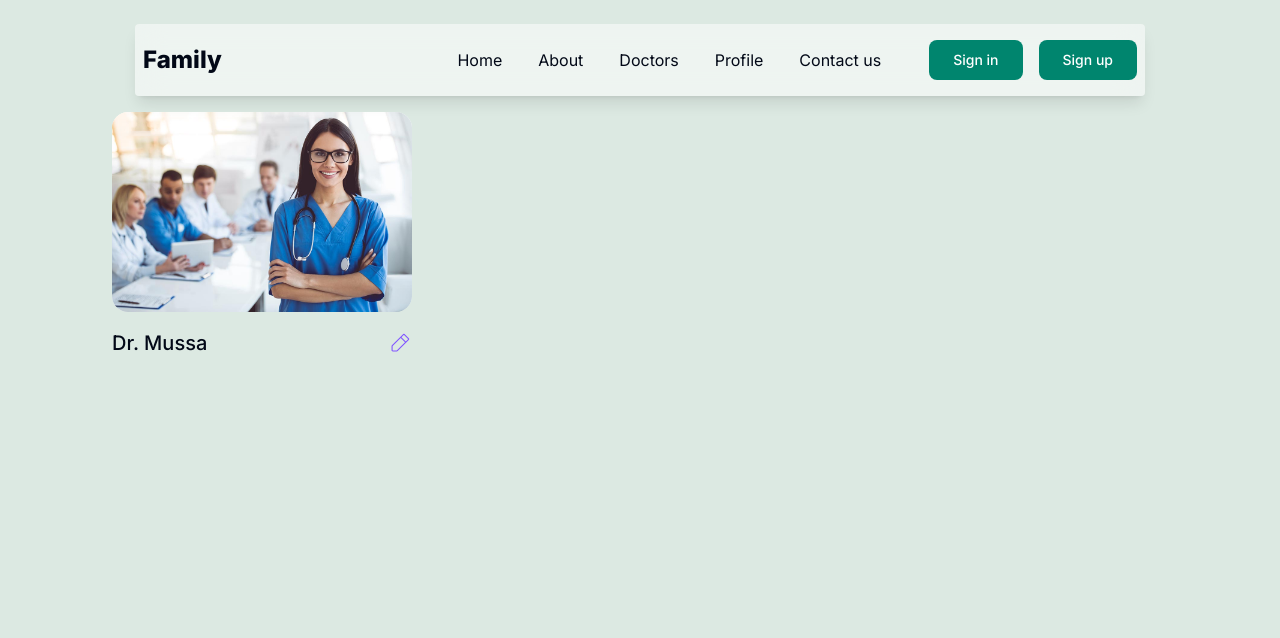
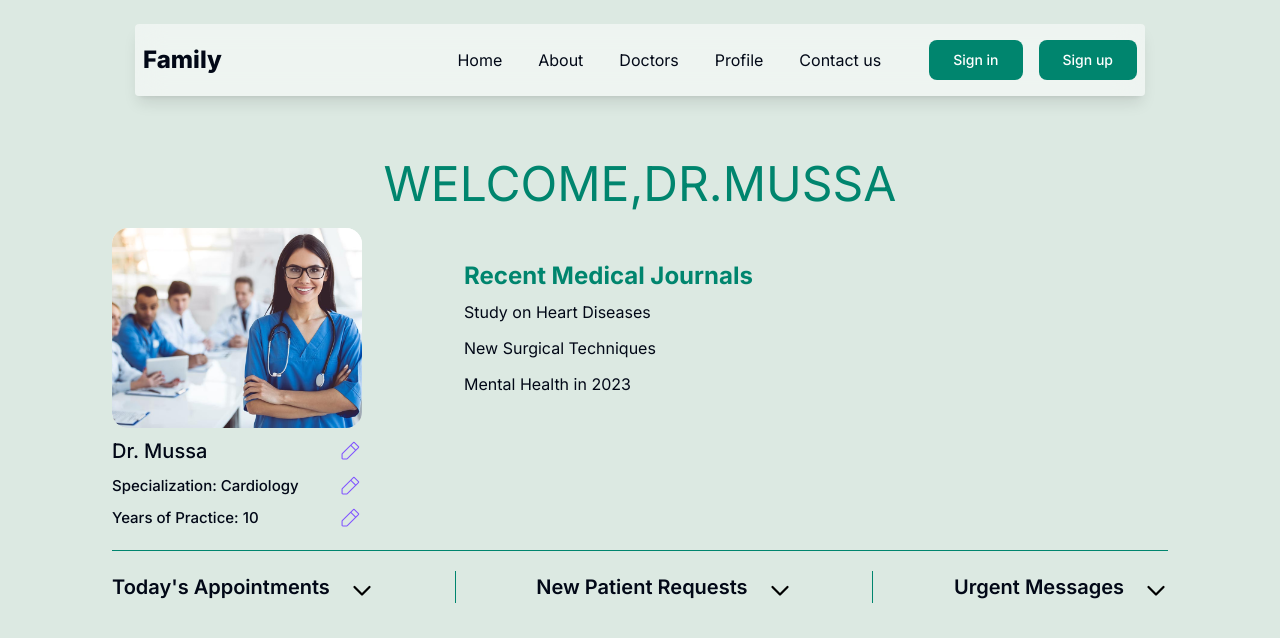
Before and after one commit to jmussamuhindo/Family_Health-, a Next.js app: page /profile in a window 1280 px wide. Shown: the top 638 px of the page. Built offline with nearby package versions, Linux system fonts and the light colour scheme.

Commit message:
feat: changes on profile page

```diff
--- a/package.json
+++ b/package.json
@@ -14,6 +14,7 @@
     "@radix-ui/react-popover": "^1.0.7",
     "@radix-ui/react-radio-group": "^1.1.3",
     "@radix-ui/react-select": "^2.0.0",
+    "@radix-ui/react-separator": "^1.0.3",
     "@radix-ui/react-slot": "^1.0.2",
     "@radix-ui/react-toast": "^1.1.5",
     "class-variance-authority": "^0.7.0",
--- a/src/app/profile/page.tsx
+++ b/src/app/profile/page.tsx
@@ -1,7 +1,9 @@
+/* eslint-disable react/no-unescaped-entities */
 "use client"
 
-import { Edit } from "@/components/Icons/Icons"
+import { ArrowDawn, Edit } from "@/components/Icons/Icons"
 import { ProfileImage } from "@/components/ProfileImage"
+import { Separator } from "@/components/ui/separator"
 import { motion } from "framer-motion"
 
 const Profile = () => {
@@ -11,16 +13,68 @@ const Profile = () => {
         initial={{ opacity: 0 }}
         animate={{ opacity: 1 }}
         transition={{ duration: 1.2, ease: "easeInOut" }}
-        className="w-full mt-28"
+        className="w-full mt-40 space-y-5"
       >
+        <div className="grid place-content-center">
+          <h1 className="text-5xl text-primary mx-auto ">WELCOME,DR.MUSSA</h1>
+        </div>
         <div className="grid grid-cols-3">
-          <div className="space-y-4">
+          <div className="space-y-2">
             <ProfileImage />
-            <span className="w-[300px] flex justify-between items-center">
+            <span className="w-[250px] flex justify-between items-center">
               <p className="font-medium text-[20px]">Dr. Mussa</p>
               <Edit className="cursor-pointer" />
             </span>
+            <span className="w-[250px] flex justify-between items-center">
+              <p className="font-medium text-[15px]">
+                {" "}
+                Specialization: Cardiology{" "}
+              </p>
+              <Edit className="cursor-pointer" />
+            </span>
+            <span className="w-[250px] flex justify-between items-center">
+              <p className="font-medium text-[15px]"> Years of Practice: 10</p>
+              <Edit className="cursor-pointer" />
+            </span>
           </div>
+          <div className="mt-8">
+            <h1 className="text-2xl text-primary font-bold pb-2">
+              Recent Medical Journals
+            </h1>
+
+            <span className="space-y-3">
+              <p>Study on Heart Diseases</p>
+              <p>New Surgical Techniques </p>
+              <p>Mental Health in 2023</p>
+            </span>
+          </div>
+        </div>
+        <Separator className="my-4 bg-primary" />
+        <div className="flex justify-between items-center space-x-4 ">
+          <span className="flex items-end justify-center space-x-5">
+            <p className="text-[20px] cursor-pointer hover:text-primary font-semibold transition duration-300 ease-in-out">
+              Today's Appointments
+            </p>
+
+            <ArrowDawn />
+          </span>
+
+          <Separator orientation="vertical" className="bg-primary w-px h-8" />
+          <span className="flex items-end justify-center space-x-5">
+            <p className="text-[20px] cursor-pointer hover:text-primary font-semibold transition duration-300 ease-in-out">
+              {" "}
+              New Patient Requests
+            </p>
+            <ArrowDawn />
+          </span>
+
+          <Separator orientation="vertical" className="bg-primary w-px h-8" />
+          <span className="flex items-end justify-center space-x-5">
+            <p className="text-[20px] cursor-pointer hover:text-primary font-semibold transition duration-300 ease-in-out">
+              Urgent Messages{" "}
+            </p>
+            <ArrowDawn />
+          </span>
         </div>
       </motion.section>
     </>
--- a/src/components/Icons/Icons.tsx
+++ b/src/components/Icons/Icons.tsx
@@ -1388,3 +1388,22 @@ export const Edit = ({ width = 24, height = 24, className }: IconsProps) => {
     </svg>
   )
 }
+
+export const ArrowDawn = ({
+  width = 24,
+  height = 24,
+  className
+}: IconsProps) => {
+  return (
+    <svg
+      xmlns="http://www.w3.org/2000/svg"
+      width={width}
+      height={height}
+      className={className}
+      fill="#000000"
+      viewBox="0 0 256 256"
+    >
+      <path d="M216.49,104.49l-80,80a12,12,0,0,1-17,0l-80-80a12,12,0,0,1,17-17L128,159l71.51-71.52a12,12,0,0,1,17,17Z" />
+    </svg>
+  )
+}
--- a/src/components/ProfileImage/ProfileImage.tsx
+++ b/src/components/ProfileImage/ProfileImage.tsx
@@ -82,7 +82,7 @@ const ProfileImage = () => {
         </AlertDialogContent>
       </AlertDialog>
       <div>
-        <div className="w-[300px] h-[200px] rounded-[16px] relative overflow-hidden border-white cursor-pointer group bg-white">
+        <div className="w-[250px] h-[200px] rounded-[16px] relative overflow-hidden border-white cursor-pointer group bg-white">
           <Image
             src={updatedImage ? updatedImage : "/image1.jpeg"}
             fill
--- /dev/null
+++ b/src/components/ui/separator.tsx
@@ -0,0 +1,31 @@
+"use client"
+
+import * as React from "react"
+import * as SeparatorPrimitive from "@radix-ui/react-separator"
+
+import { cn } from "@/lib/utils"
+
+const Separator = React.forwardRef<
+  React.ElementRef<typeof SeparatorPrimitive.Root>,
+  React.ComponentPropsWithoutRef<typeof SeparatorPrimitive.Root>
+>(
+  (
+    { className, orientation = "horizontal", decorative = true, ...props },
+    ref
+  ) => (
+    <SeparatorPrimitive.Root
+      ref={ref}
+      decorative={decorative}
+      orientation={orientation}
+      className={cn(
+        "shrink-0 bg-border",
+        orientation === "horizontal" ? "h-[1px] w-full" : "h-full w-[1px]",
+        className
+      )}
+      {...props}
+    />
+  )
+)
+Separator.displayName = SeparatorPrimitive.Root.displayName
+
+export { Separator }
```
Also changed, not shown: 1 other file (tests, documents, lock files or other folders).
